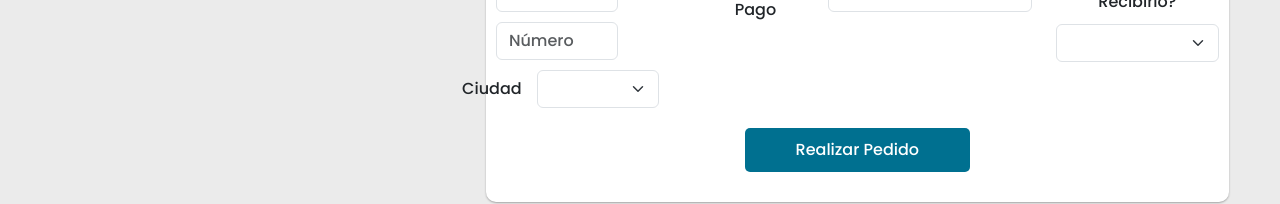
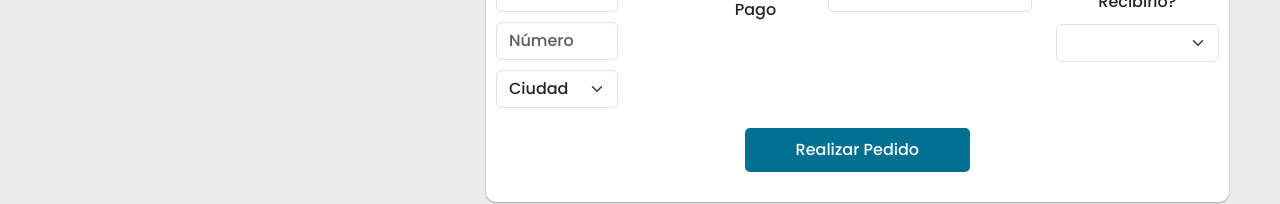
Before and after one commit to franoberti/isw-4k3-grupo2, a React (Create React App) app: page / in a window 1280 px wide. Shown: the part 250-454 px from the top of the page. Built offline with nearby package versions, Linux system fonts and the light colour scheme.

Commit message:
Se separó la lista de ciudades en un componente distinto

```diff
--- /dev/null
+++ b/src/components/CiudadList/CiudadList.jsx
@@ -0,0 +1,17 @@
+import React from 'react';
+
+const CiudadList = () => {
+    return (
+        <select id="comboBoxCiudad" className='form-select' style={{ marginTop: '10px' }}>
+            <option disabled selected value="none" style={{color: "gray"}}>Ciudad</option>
+            <option value="">Villa Carlos Paz</option>
+            <option value="">Santa Rosa de Calamuchita</option>
+            <option value="">Villa General Belgrano</option>
+            <option value="">Cosquín</option>
+            <option value="">Mina Clavero</option>
+            <option value="">Nono</option>
+        </select>
+    );
+}
+
+export default CiudadList;
--- a/src/components/RealizarPedido/RealizarPedido.jsx
+++ b/src/components/RealizarPedido/RealizarPedido.jsx
@@ -2,6 +2,7 @@ import React, { useState } from 'react';
 import NavBar from '../NavBar/NavBar.jsx'
 import Footer from '../Footer/Footer.jsx';
 import styles from './realizarPedido.module.css'
+import CiudadList from '../CiudadList/CiudadList'
 
 const RealizarPedido = () => {
 
@@ -93,19 +94,8 @@ const RealizarPedido = () => {
                                                 </div>
                                             </div>
                                             <div className='d-flex inv '>
-                                                <div className='d-flex col-3 inv text-center align-items-center justify-content-end ' style={{ marginTop: '10px', paddingRight: '15px', paddingLeft: '15px' }}>
-                                                    <span className='inv'>Ciudad</span>
-                                                </div>
                                                 <div className='col-9 inv'>
-                                                    <select /* value={selectedCiudad} onChange={handleSelectedCiudad} */ id="comboBoxCiudad" className='form-select' style={{ marginTop: '10px' }}>
-                                                        <option disabled selected value="none"></option>
-                                                        <option value="">Villa Carlos Paz</option>
-                                                        <option value="">Santa Rosa de Calamuchita</option>
-                                                        <option value="">Villa General Belgrano</option>
-                                                        <option value="">Cosquín</option>
-                                                        <option value="">Mina Clavero</option>
-                                                        <option value="">Nono</option>
-                                                    </select>
+                                                    <CiudadList />
                                                 </div>
                                             </div>
                                         </div>
```
Also changed, not shown: src/components/CiudadList/cuidadlist.module.css (added).
